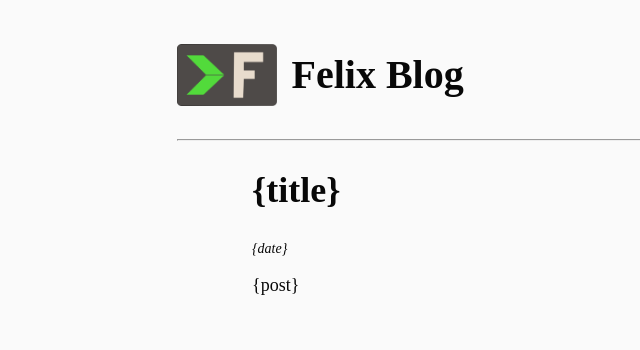
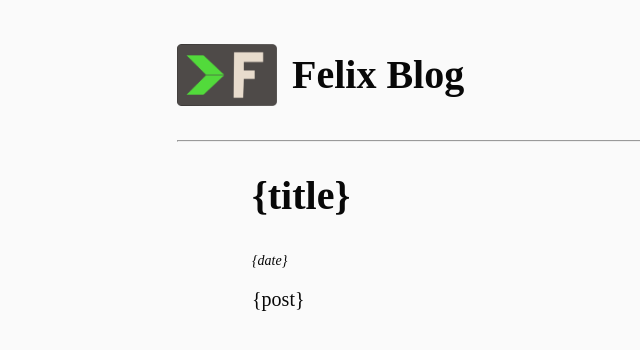
Before and after one commit to KnorrFG/blog, a plain HTML site: page post_template.html in a window 1280 px wide. Shown: the whole page, without its empty margins (13-653 px from the left). Drawn offline with nearby package versions, Linux system fonts and the light colour scheme.

Commit message:
chrome/ff compatibility fixes

```diff
--- a/common.css
+++ b/common.css
@@ -1,6 +1,6 @@
 body {
     line-height: 1.4;
-    font-size: 18px;
+    font-size: 125%;
     color: #080808;
 }
 
@@ -19,6 +19,10 @@ body {
     vertical-align: middle;
 }
 
+img {
+    width: 100%;
+}
+
 #heading > h1{
     display: inline-block;
     font-size: 40px;
@@ -27,6 +31,7 @@ body {
 #heading img {
     padding-right: 10px;
     vertical-align: middle;
+    width: 100px;
 }
 
 .date {
--- a/index.css
+++ b/index.css
@@ -1,3 +1,7 @@
+body {
+    padding-bottom: 100px !important;
+}
+
 #heading {
     padding-top: 20px;
     width: 100%;
@@ -36,7 +40,7 @@
 }
 .authors {
     font-style: italic;
-    font-size: 16px;
+    font-size: 100%;
 }
 
 #publications > ul > li > p {
@@ -62,6 +66,3 @@
     margin-top: 60px;
     margin-bottom: 10px;
 }
-
-.post p {
-}
```
Also changed, not shown: index.html (+2 -2 lines).
